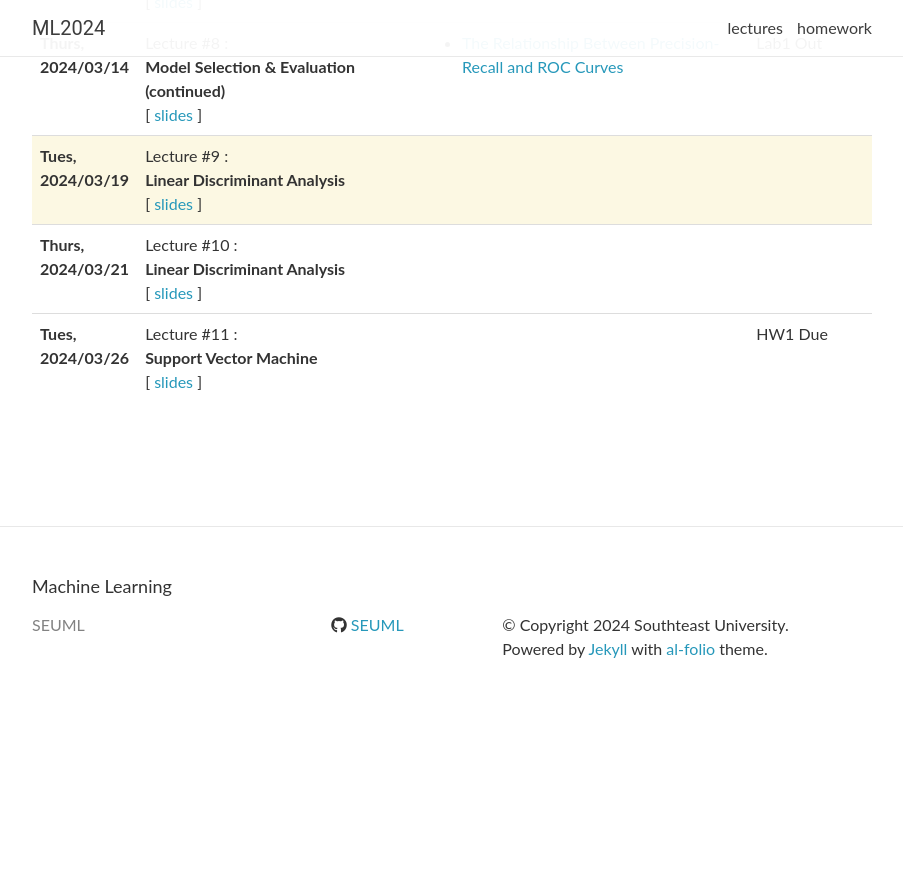
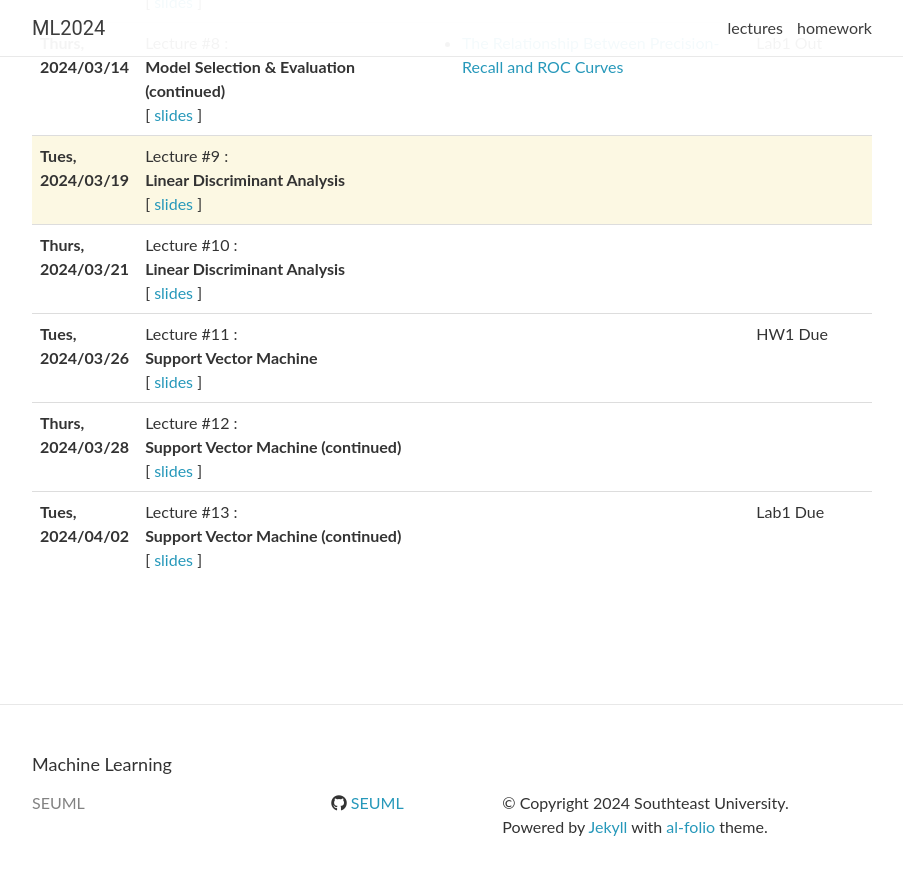
Before and after one commit to SEUML/ml-spring-2024, a Jekyll site: the page built from _pages/lectures.md, in a window 1280 px wide and 900 px high, scrolled down 862 px. Shown: the top 875 px of the window, without its empty margins (188-1091 px from the left). Built offline with Jekyll 4.4.1, drawn with Linux system fonts in a browser that asks for light colours; nearby versions of some CDN libraries; comment, search, counter and statistics services are not loaded; before the commit the page ends 1584 px from its top, so only the background shows below that.

Commit message:
first commit

```diff
--- a/_data/lectures.yml
+++ b/_data/lectures.yml
@@ -85,3 +85,17 @@
   slides: "../assets/slides/lecture5.pdf"
   readings:
   logistics: HW1 Due
+
+- date: Thurs, 2024/03/28
+  title: >
+    <strong> Support Vector Machine (continued)</strong>
+  slides: "../assets/slides/lecture5.pdf"
+  readings:
+  logistics:
+
+- date: Tues, 2024/04/02
+  title: >
+    <strong> Support Vector Machine (continued)</strong>
+  slides: "../assets/slides/lecture5.pdf"
+  readings:
+  logistics: Lab1 Due
```
